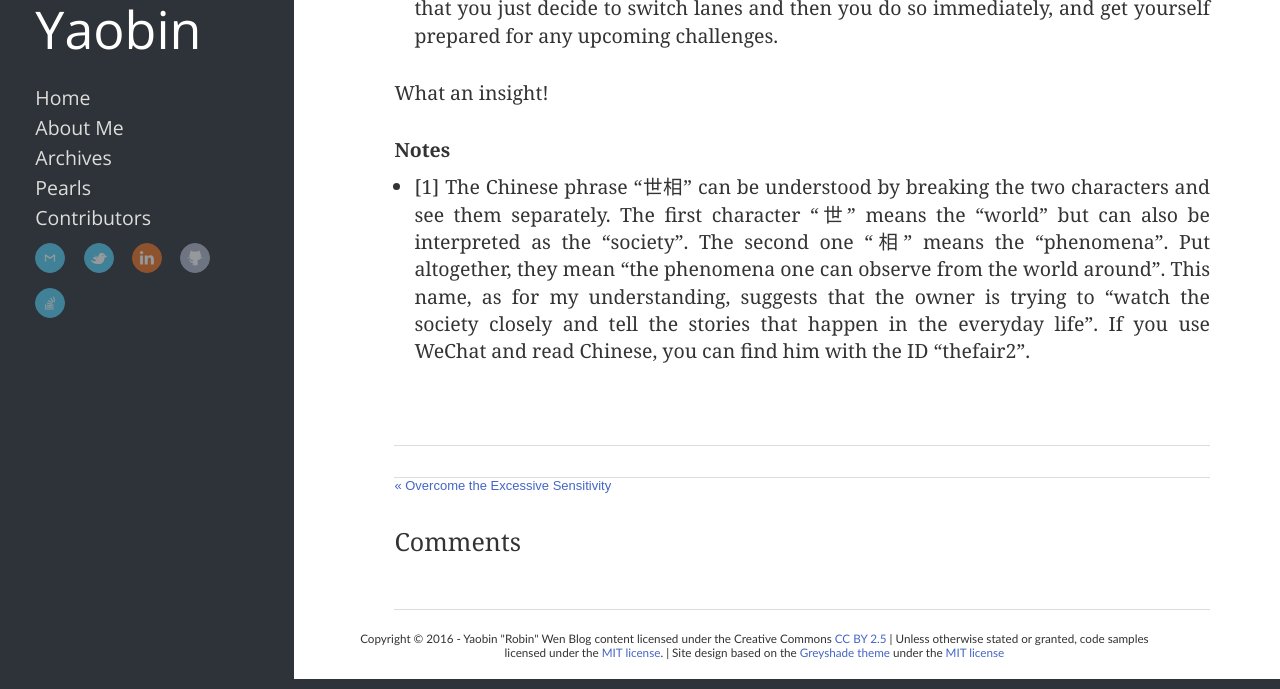
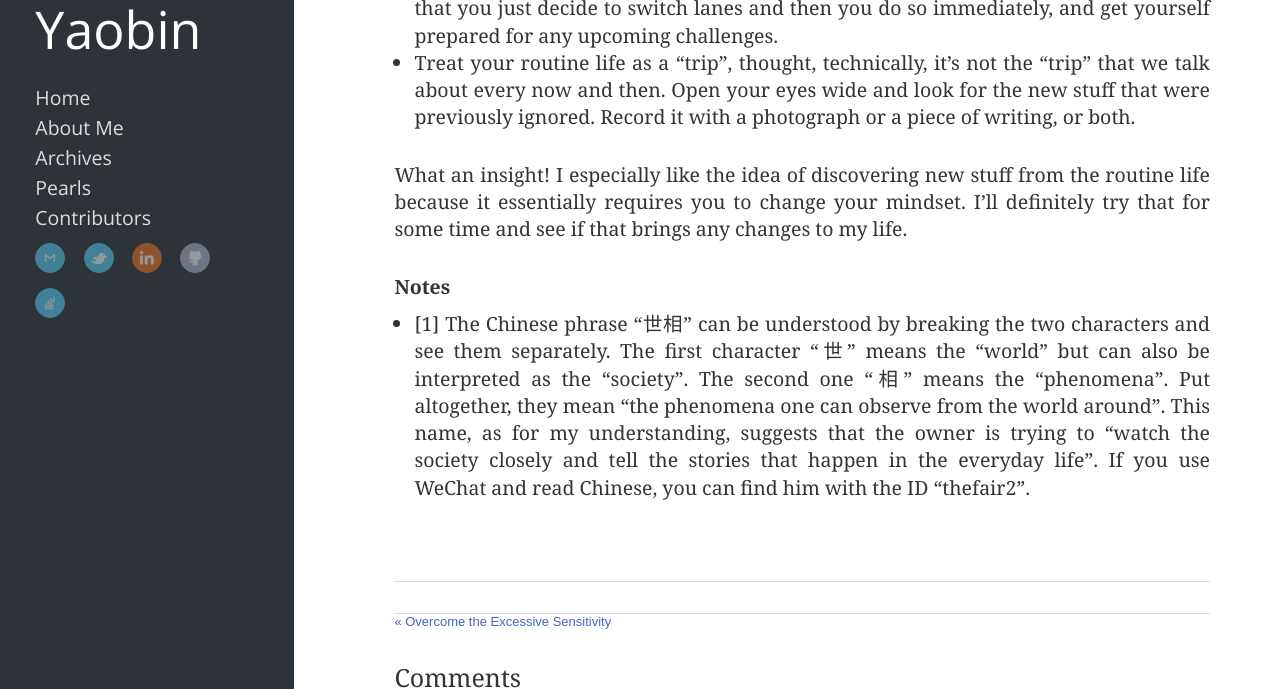
Before and after one commit to Tianhao25/yaobinwen.github.io, a Jekyll site: the page built from _posts/2016/2016-10-08-Trip-on-a-whim.md, in a window 1280 px wide and 900 px high, scrolled down 644 px, cut to the strip 211-900 px from the top of the window. Built offline with Jekyll 4.4.1, drawn with Linux system fonts in a browser that asks for light colours; nearby versions of some CDN libraries; comment, search, counter and statistics services are not loaded.

Commit message:
Update the post.

```diff
--- a/_posts/2016/2016-10-08-Trip-on-a-whim.md
+++ b/_posts/2016/2016-10-08-Trip-on-a-whim.md
@@ -20,8 +20,9 @@ The major points of the articles are:
 * Instead of feeling happy about the freedom granted by the vacation as it was expected to be, Many people felt anxious because they had no idea where to do and what to do even if they had the opportunity to do the *trip-on-a-whim*. They had not actually prepared for the vacation.
 * *Trip-on-a-whim* is not that easy. To do that, one needs to know what he/she wants and prepares for that in the everyday life. Besides, he/she needs to be able to react quickly to the new and strange environment: analyze it and make use of it. Knowing what is wanted, aka the "target of life", is the most important because one needs the target to aim at in order to figure out in the new environment what must be retained and what can be abandoned.
 * ** *Trip-on-a-whim* doesn't have to be about trips.** It could be any time in your life that you just decide to switch lanes and then you do so immediately, and get yourself prepared for any upcoming challenges.
+* Treat your routine life as a "trip", thought, technically, it's not the "trip" that we talk about every now and then. Open your eyes wide and look for the new stuff that were previously ignored. Record it with a photograph or a piece of writing, or both.
 
-What an insight!
+What an insight! I especially like the idea of discovering new stuff from the routine life because it essentially requires you to change your mindset. I'll definitely try that for some time and see if that brings any changes to my life.
 
 **Notes**
 
```
